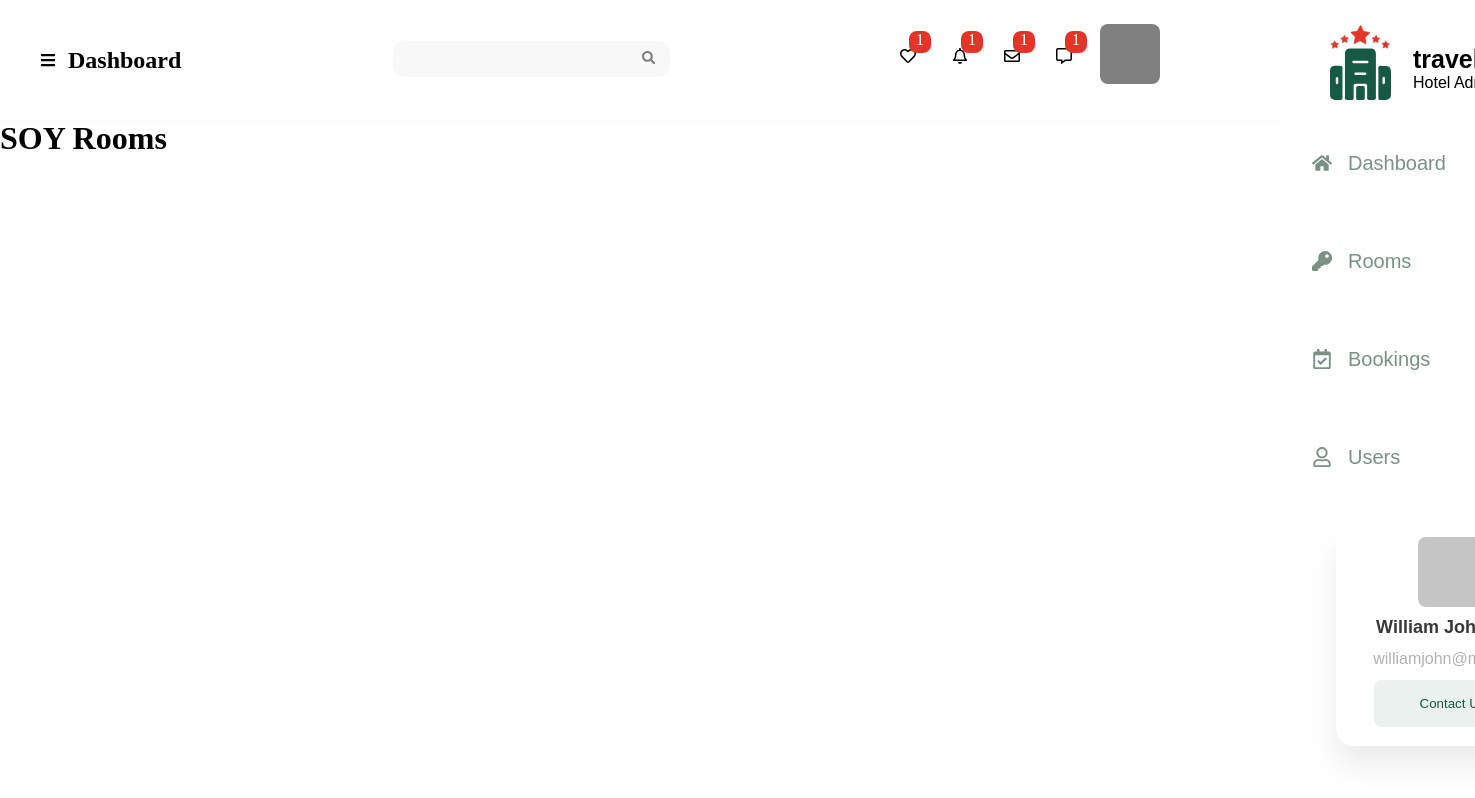
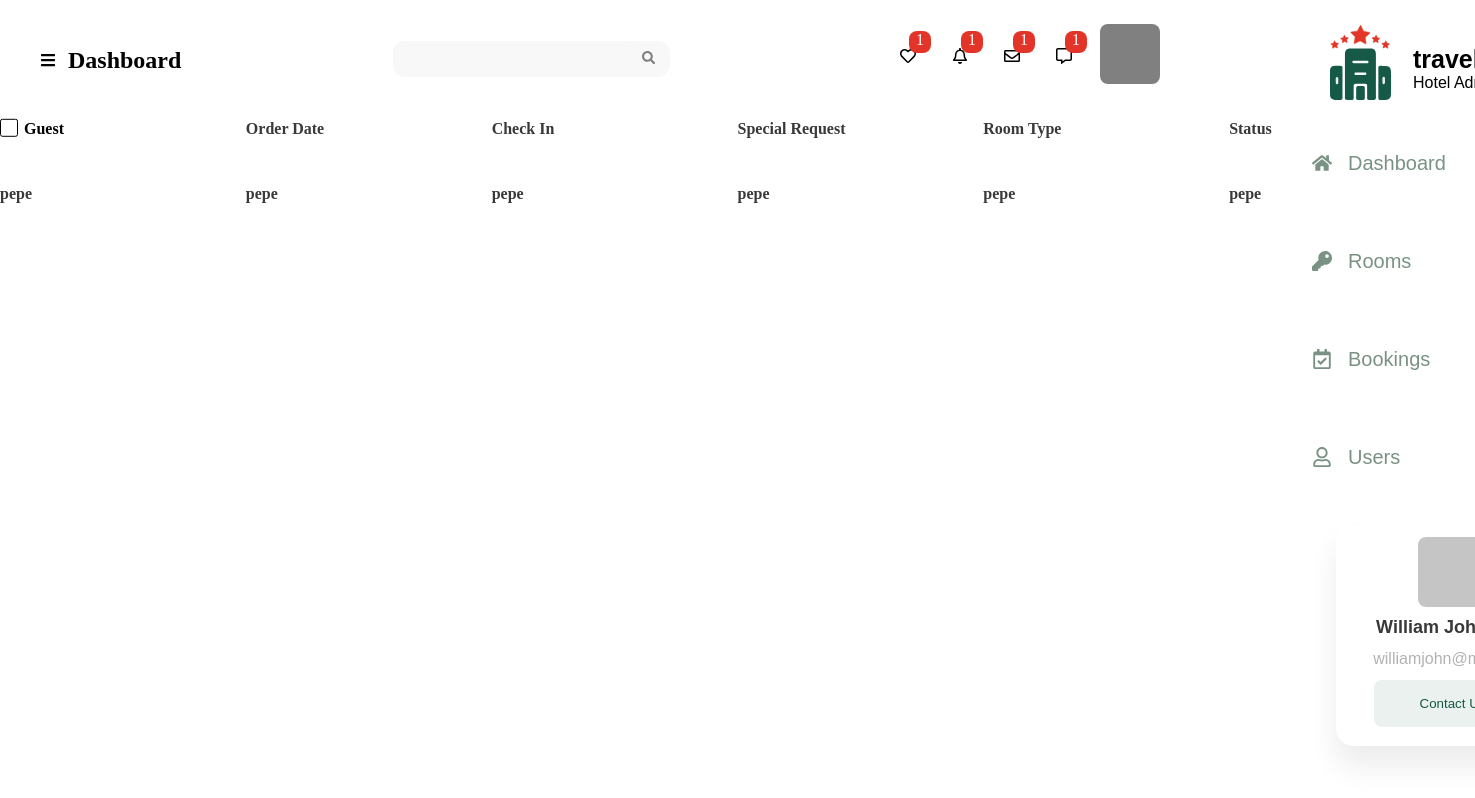
Before and after one commit to RafaelVillagomezDev/front_miranda_react, a React (Create React App) app in the folder front_react/: page /home/rooms in a window 1280 px wide. Shown: the whole page, 1475 px wide, since content can reach past the window. Built offline with nearby package versions, Linux system fonts and the light colour scheme; sample sign-in values are in the browser's storage.

Commit message:
Creacion Checkbox y lista

```diff
--- /dev/null
+++ b/front_react/src/components/list/List.jsx
@@ -0,0 +1,79 @@
+import { ContainerList, ItemCol, ItemList } from './style_list'
+import './list.css'
+const descriptions = [
+  {
+    id: 1,
+    description: 'Guest',
+  },
+  {
+    id: 2,
+    description: 'Order Date',
+  },
+  {
+    id: 3,
+    description: 'Check In',
+  },
+  {
+    id: 4,
+    description: 'Special Request',
+  },
+  {
+    id: 5,
+    description: 'Room Type',
+  },
+  {
+    id: 6,
+    description: 'Status',
+  },
+]
+
+function List() {
+  return (
+    <>
+      <ContainerList>
+        <ItemList>
+          {descriptions.map((item) => {
+            if (item.description === 'Guest') {
+              return (
+                <ItemCol key={item.id}>
+                  <label className="form-control">
+                    <input type="checkbox" name="checkbox" />
+                    {item.description}
+                  </label>
+                </ItemCol>
+              )
+            } else {
+              return (
+                <ItemCol key={item.id}>
+                  <h1>{item.description}</h1>
+                </ItemCol>
+              )
+            }
+          })}
+        </ItemList>
+        <ItemList>
+          <ItemCol>
+            <h1>pepe</h1>
+          </ItemCol>
+          <ItemCol>
+            <h1>pepe</h1>
+          </ItemCol>
+          <ItemCol>
+            <h1>pepe</h1>
+          </ItemCol>
+          <ItemCol>
+            <h1>pepe</h1>
+          </ItemCol>
+          <ItemCol>
+            <h1>pepe</h1>
+          </ItemCol>
+          <ItemCol>
+            <h1>pepe</h1>
+          </ItemCol>
+        </ItemList>
+      </ContainerList>
+    </>
+  )
+}
+
+export default List
--- /dev/null
+++ b/front_react/src/components/list/list.css
@@ -0,0 +1,45 @@
+.form-control {
+    font-family: 'Poppins';
+    font-size: 16px;
+    font-weight: 700;
+    line-height: 1.1;
+    display: grid;
+    grid-template-columns: 1em auto;
+    gap: 0.5em;
+
+  }
+
+  input[type="checkbox"] {
+    /*Propiedades para quitar background color*/
+    -webkit-appearance: none;
+    appearance: none;
+    background-color: #fff;
+    /**/
+    margin: 0;
+
+    display: grid;
+    place-content: center;
+    font: inherit;
+    color: currentColor;
+    width: 1.15em;
+    height: 1.15em;
+    border: 0.12rem solid currentColor;
+    border-radius: 0.15em;
+    transform: translateY(-0.075em);
+  }
+
+  input[type="checkbox"]::before {
+    content: "";
+
+    width: 0.65em;
+    height: 0.65em;
+    transform: scale(0);
+    transition: 120ms transform ease-in-out;
+    box-shadow: inset 1em 1em var(--form-control-color);
+    background-color: #135846;
+  }
+
+  input[type="checkbox"]:checked::before {
+    transform: scale(1);
+    color: #135846;
+  }
--- /dev/null
+++ b/front_react/src/components/list/style_list.js
@@ -0,0 +1,40 @@
+import styled from 'styled-components'
+
+export const ContainerList = styled.div`
+  margin: auto;
+  width: 1475px;
+  border-radius: 20px;
+  opacity: 1;
+  background-color: #ffffff;
+`
+export const ItemList = styled.div`
+  display: flex;
+  flex-direction: row;
+
+  height: 65px;
+`
+export const ItemCol = styled.div`
+  width: 1475px;
+
+  & h1 {
+    text-align: left;
+    opacity: 1;
+    letter-spacing: 0px;
+    font-family: 'Poppins';
+    font-style: normal;
+    color: #393939;
+    font-size: 16px;
+    font-weight: bold;
+  }
+`
+//CHECKBOX
+
+export const CheckBox = styled.label`
+  font-family: 'Poppins';
+  font-size: 2rem;
+  font-weight: bold;
+  line-height: 1.1;
+  display: grid;
+  grid-template-columns: 1em auto;
+  gap: 0.5em;
+`
--- a/front_react/src/components/navbar/Navbar.js
+++ b/front_react/src/components/navbar/Navbar.jsx
@@ -45,9 +45,9 @@ function Navbar() {
         <ContainerDiv>
           <IconDiv>
             <ul>
-              {IconsFa.map((item) => {
+              {IconsFa.map((item, index) => {
                 return (
-                  <li>
+                  <li key={index}>
                     <div>
                       <p>1</p>
                     </div>
--- a/front_react/src/features/rooms/Rooms.js
+++ b/front_react/src/features/rooms/Rooms.js
@@ -1,12 +1,11 @@
-import { useParams } from 'react-router-dom'
+import List from '../../components/list/List'
 import Navbar from '../../components/navbar/Navbar'
 
 export function Rooms() {
-  const { id } = useParams()
   return (
     <div>
       <Navbar />
-      <h1>SOY Rooms {id}</h1>
+      <List />
     </div>
   )
 }
```
